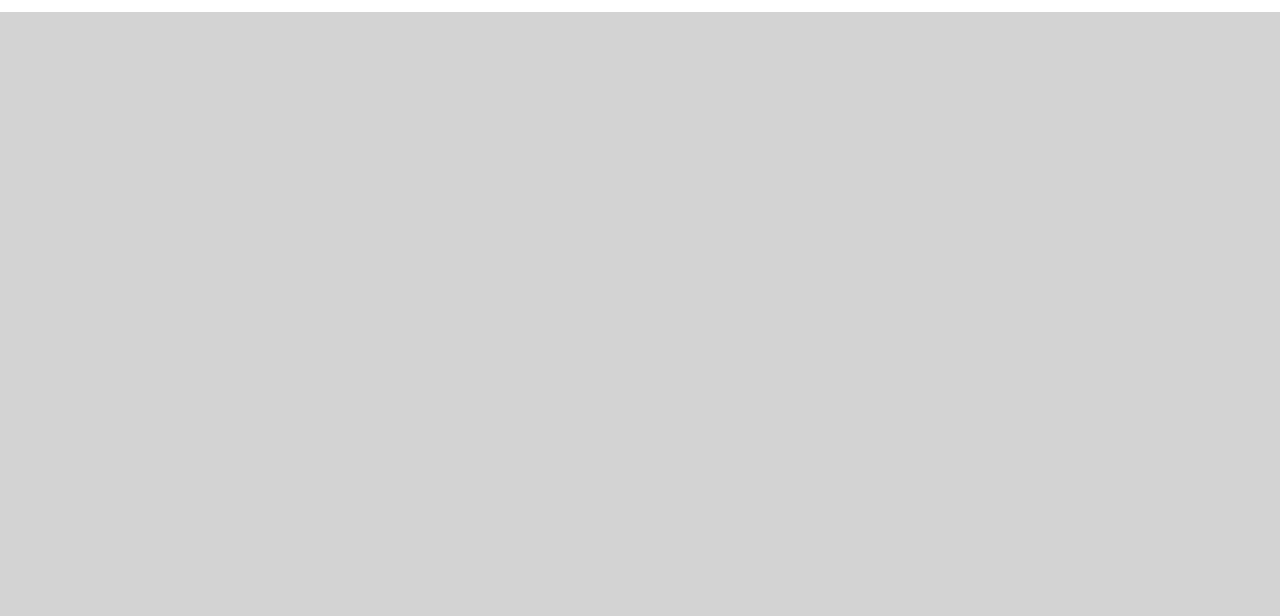
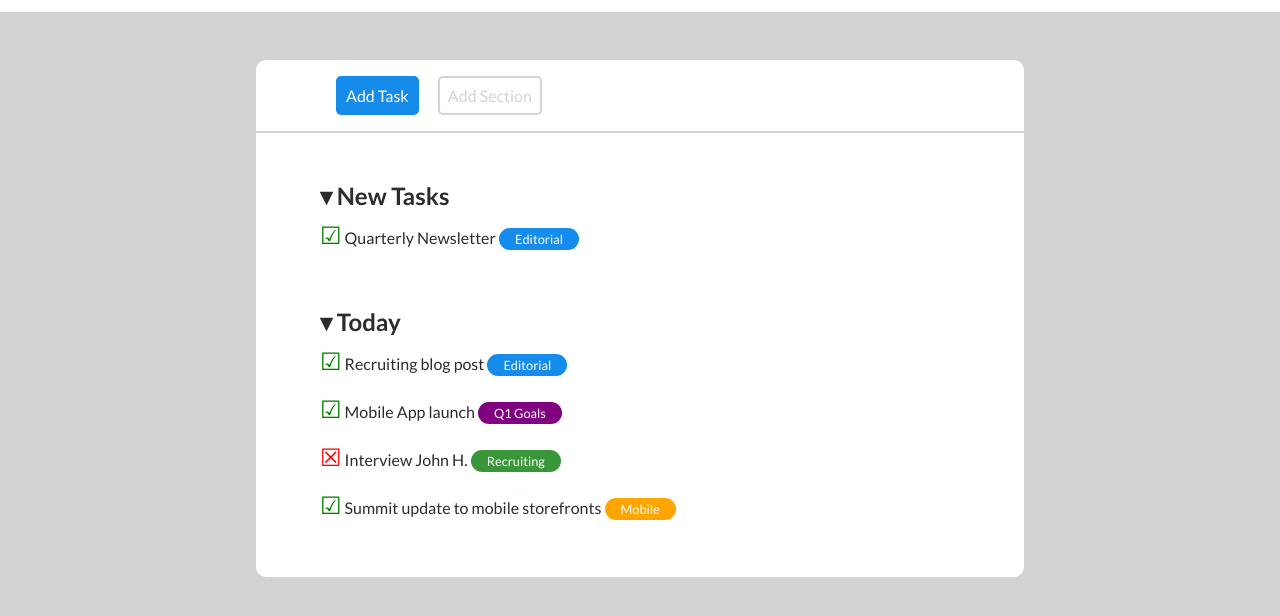
Before and after one commit to Eliastellati/html-css-toboolist, a plain HTML site: page index.html in a window 1280 px wide. Shown: the part 88-704 px from the top of the page. Drawn offline with Linux system fonts and the light colour scheme.

Commit message:
aggiunto regole css e prime due sezioni main

```diff
--- a/index.html
+++ b/index.html
@@ -16,13 +16,29 @@
         <h1>Toboolist</h1>
     </header>
     <main>
-        <div class="buttons">
-
+        <div class="buttons-section">
+             <div class="button" id="AddTask">
+                 Add Task
+             </div>
+             <div class="button" id="AddSection">
+                 Add Section
+             </div>
         </div>
         <section class="new tasks">
-
+             <h2>&blacktriangledown; New Tasks</h2>
+             <p><span class="positive">&#9745;</span> Quarterly Newsletter</p>
+             <div class="editorial">Editorial</div>
         </section>
         <section class="today tasks">
+            <h2>&blacktriangledown; Today</h2>
+            <p><span class="positive">&#9745;</span> Recruiting blog post</p>
+            <div class="editorial">Editorial</div> <br>
+            <p><span class="positive">&#9745;</span> Mobile App launch</p>
+            <div class="goal"> Q1 Goals</div> <br>
+            <p><span class="negative">&#9746;</span> Interview John H.</p>
+            <div class="recruiting"> Recruiting</div> <br>
+            <p><span class="positive">&#9745;</span> Summit update to mobile storefronts</p>
+            <div class="mobile">Mobile</div>
 
         </section>
         <section class="upcoming tasks">
--- a/style.css
+++ b/style.css
@@ -6,6 +6,7 @@
 body{
     background-color: lightgray;
     font-family: 'Lato', arial;
+    width: 100%;
 }
 header{
     background: white;
@@ -23,3 +24,78 @@ h1{
     position: relative;
     bottom: 26px;
 }
+main{
+    width: 60%;
+    margin: 3rem auto;
+    background: white;
+    border-radius: 10px;
+}
+.buttons-section{
+    padding-left: 4rem;
+    border-bottom:2px solid lightgray;
+}
+.button{
+    display: inline-block;
+    padding: .5rem;
+    border-radius: 5px;
+    margin: 1rem;
+}
+#AddTask{
+    background: rgb(21, 139, 236);
+    border: 2px solid rgb(21, 139, 236);
+    color: white;
+}
+#AddSection{
+    border: 2px solid lightgray;
+    color: lightgray;
+    margin-left: 0;
+}
+.tasks{
+    color: rgb(44, 44, 44);
+    padding-left: 4rem;
+    padding-top: 3rem;
+}
+.tasks p{
+    display: inline-block;
+    line-height: 2;
+}
+.positive{
+    color: green;
+    font-size: 1.5rem;
+}
+.negative{
+    color: red;
+    font-size: 1.5rem;
+}
+.editorial{
+    display: inline-block;
+    border-radius: 20px;
+    background: rgb(21, 139, 236);
+    color: white;
+    font-size: 0.8rem;
+    padding: .2rem 1rem;
+}
+.goal{
+    display: inline-block;
+    border-radius: 20px;
+    background:purple;
+    color: white;
+    font-size: 0.8rem;
+    padding: .2rem 1rem;
+}
+.recruiting{
+    display: inline-block;
+    border-radius: 20px;
+    background:rgb(57, 151, 57);
+    color: white;
+    font-size: 0.8rem;
+    padding: .2rem 1rem;
+}
+.mobile{
+    display: inline-block;
+    border-radius: 20px;
+    background:orange;
+    color: white;
+    font-size: 0.8rem;
+    padding: .2rem 1rem;
+}
```
